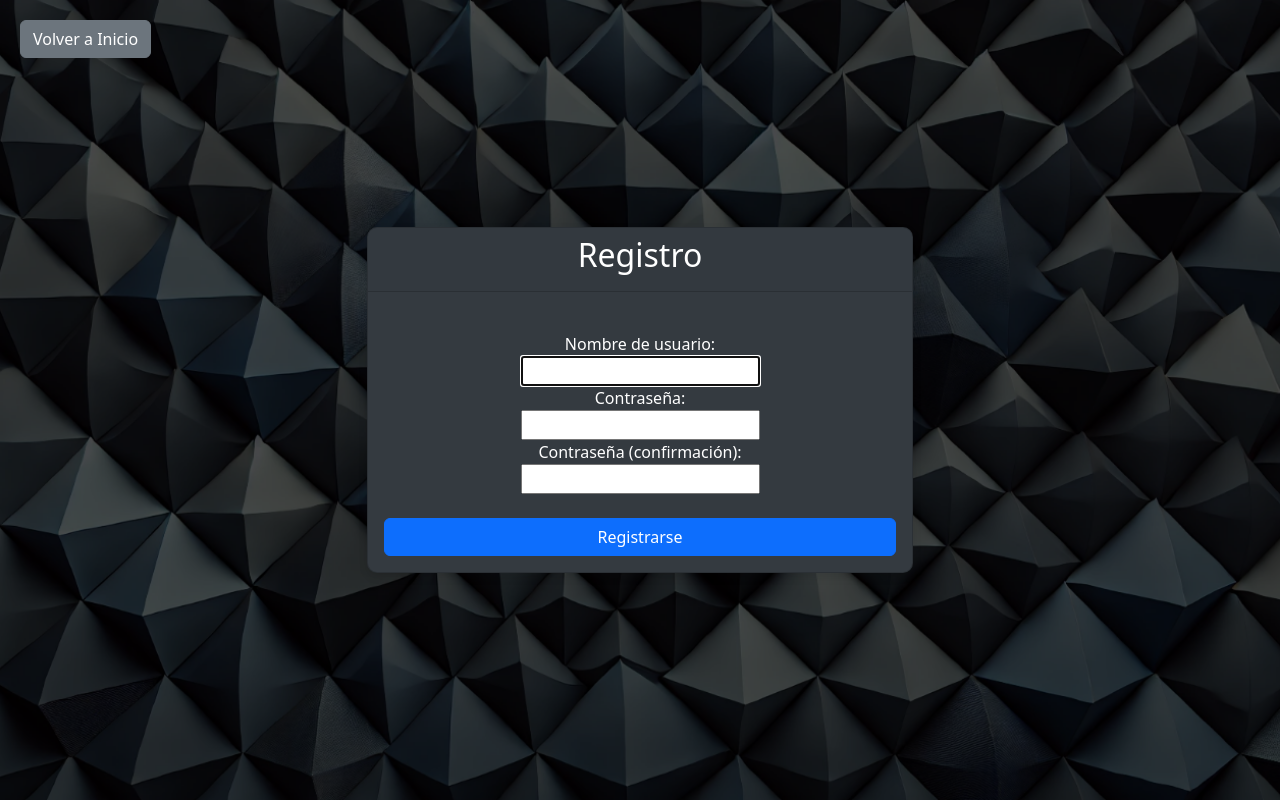
After one commit to Eduardo-G0nzalez/portfolio, a Django app: page /registro/ in a window 1280 px wide. The commit adds this page. Run offline with Django 4.2, Linux system fonts and the light colour scheme; some libraries are stand-ins or nearby versions.

Commit message:
arreglo 1

```diff
--- a/portfolioproject/myportfolio/forms.py
+++ b/portfolioproject/myportfolio/forms.py
@@ -1,4 +1,8 @@
+# forms.py
 from django import forms
+from django.contrib.auth.forms import UserCreationForm
+from django.contrib.auth.models import User
+from django.core.exceptions import ValidationError
 from .models import Contacto
 
 class ContactoForm(forms.ModelForm):
@@ -10,3 +14,25 @@ class ContactoForm(forms.ModelForm):
             'email': forms.EmailInput(attrs={'class': 'form-control'}),
             'mensaje': forms.Textarea(attrs={'class': 'form-control'}),
         }
+
+class CustomUserCreationForm(UserCreationForm):
+    class Meta:
+        model = User
+        fields = ['username', 'password1', 'password2']
+        labels = {
+            'username': 'Nombre de usuario',
+            'password1': 'Contraseña',
+            'password2': 'Confirmar contraseña',
+        }
+        help_texts = {
+            'username': None,
+            'password1': None,
+            'password2': None,
+        }
+
+    def clean_password2(self):
+        password1 = self.cleaned_data.get("password1")
+        password2 = self.cleaned_data.get("password2")
+        if password1 and password2 and password1 != password2:
+            raise ValidationError("Las contraseñas no coinciden.")
+        return password2
--- a/portfolioproject/myportfolio/templates/proyecto_detalle.html
+++ b/portfolioproject/myportfolio/templates/proyecto_detalle.html
@@ -11,8 +11,14 @@
         align-items: center;
         justify-content: center;
     }
+    .back-button {
+        position: absolute;
+        top: 20px;
+        left: 20px;
+    }
 </style>
     <div class="container mt-5">
+        <a href="{% url 'index' %}" class="btn btn-secondary back-button">Volver a Inicio</a>
         <div class="row">
             <div class="col-12 col-md-8 offset-md-2">
                 <h2 class="text-center text-white mb-4">{{ proyecto.titulo }}</h2>
--- /dev/null
+++ b/portfolioproject/myportfolio/templates/registration/registro.html
@@ -0,0 +1,69 @@
+{% extends 'base_generic.html' %}
+{% load static %}
+{% block content %}
+<style>
+    body {
+        background: url("{% static 'img/imgfondo.png' %}") no-repeat center center fixed;
+        background-size: cover;
+        height: 100vh;
+        margin: 0;
+        display: flex;
+        align-items: center;
+        justify-content: center;
+    }
+
+    .card {
+        background-color: #343A40;
+        border-radius: 10px;
+        box-shadow: 0 4px 8px rgba(0, 0, 0, 0.1);
+    }
+    .back-button {
+        position: absolute;
+        top: 20px;
+        left: 20px;
+    }
+</style>
+<div class="container">
+    <a href="{% url 'index' %}" class="btn btn-secondary back-button">Volver a Inicio</a>
+    <div class="row justify-content-center">
+        <div class="col-md-6">
+            <div class="card text-white">
+                <div class="card-header text-center">
+                    <h2>Registro</h2>
+                </div>
+                <center><div class="card-body">
+                    <form method="POST">
+                        {% csrf_token %}
+                        <br>
+                        {{ form.username.label_tag }}<br>
+                        {{ form.username }}<br>
+                        {{ form.password1.label_tag }}<br>
+                        {{ form.password1 }}<br>
+                        {{ form.password2.label_tag }}<br>
+                        {{ form.password2 }}<br>
+                        {% if form.errors %}
+                        <br>
+                            <div class="alert alert-danger">
+                                <ul>
+                                    {% for field in form %}
+                                        {% for error in field.errors %}
+                                            <li>{{ error }}</li>
+                                        {% endfor %}
+                                    {% endfor %}
+                                    {% for error in form.non_field_errors %}
+                                        <li>{{ error }}</li>
+                                    {% endfor %}
+                                </ul>
+                            </div>
+                        {% endif %}
+                            <br>
+                        <div class="d-grid">
+                            <button type="submit" class="btn btn-primary btn-block">Registrarse</button>
+                        </div>
+                    </form>
+                </div></center>
+            </div>
+        </div>
+    </div>
+</div>
+{% endblock %}
--- a/portfolioproject/myportfolio/urls.py
+++ b/portfolioproject/myportfolio/urls.py
@@ -14,4 +14,5 @@ urlpatterns = [
     path('vista_protegida/', views.vista_protegida, name='vista_protegida'),
     path('proyecto/<int:pk>/', views.proyecto_detalle, name='proyecto_detalle'),
     path('login/', auth_views.LoginView.as_view(template_name='registration/login.html'), name='login'),
+    path('registro/', views.register, name='register'),
 ]
--- a/portfolioproject/myportfolio/views.py
+++ b/portfolioproject/myportfolio/views.py
@@ -1,4 +1,7 @@
 from django.contrib.auth.decorators import login_required
+from django.contrib.auth.forms import UserCreationForm
+from .forms import CustomUserCreationForm
+from django.contrib.auth import login
 from django.shortcuts import render, get_object_or_404, redirect
 from .forms import ContactoForm
 from .models import Proyecto, Contacto
@@ -55,3 +58,14 @@ def vista_protegida(request):
 def proyecto_detalle(request, pk):
     proyecto = get_object_or_404(Proyecto, pk=pk)
     return render(request, 'proyecto_detalle.html', {'proyecto': proyecto})
+
+def register(request):
+    if request.method == 'POST':
+        form = CustomUserCreationForm(request.POST)
+        if form.is_valid():
+            user = form.save()
+            login(request, user)
+            return redirect('index')
+    else:
+        form = CustomUserCreationForm()
+    return render(request, 'registration/registro.html', {'form': form})
```
Also changed, not shown: portfolioproject/myportfolio/templates/index.html (+25 -13 lines), portfolioproject/myportfolio/templates/myportfolio/contacto_confirmacion.html (+19 -2 lines), portfolioproject/myportfolio/templates/registration/login.html (+9 -2 lines), portfolioproject/myportfolio/templates/registration/vista_protegida.html (+6 -3 lines), portfolioproject/portfolioproject/settings.py (+0 -9 lines), portfolioproject/db.sqlite3, portfolioproject/myportfolio/static/img/logouser.png (added).
